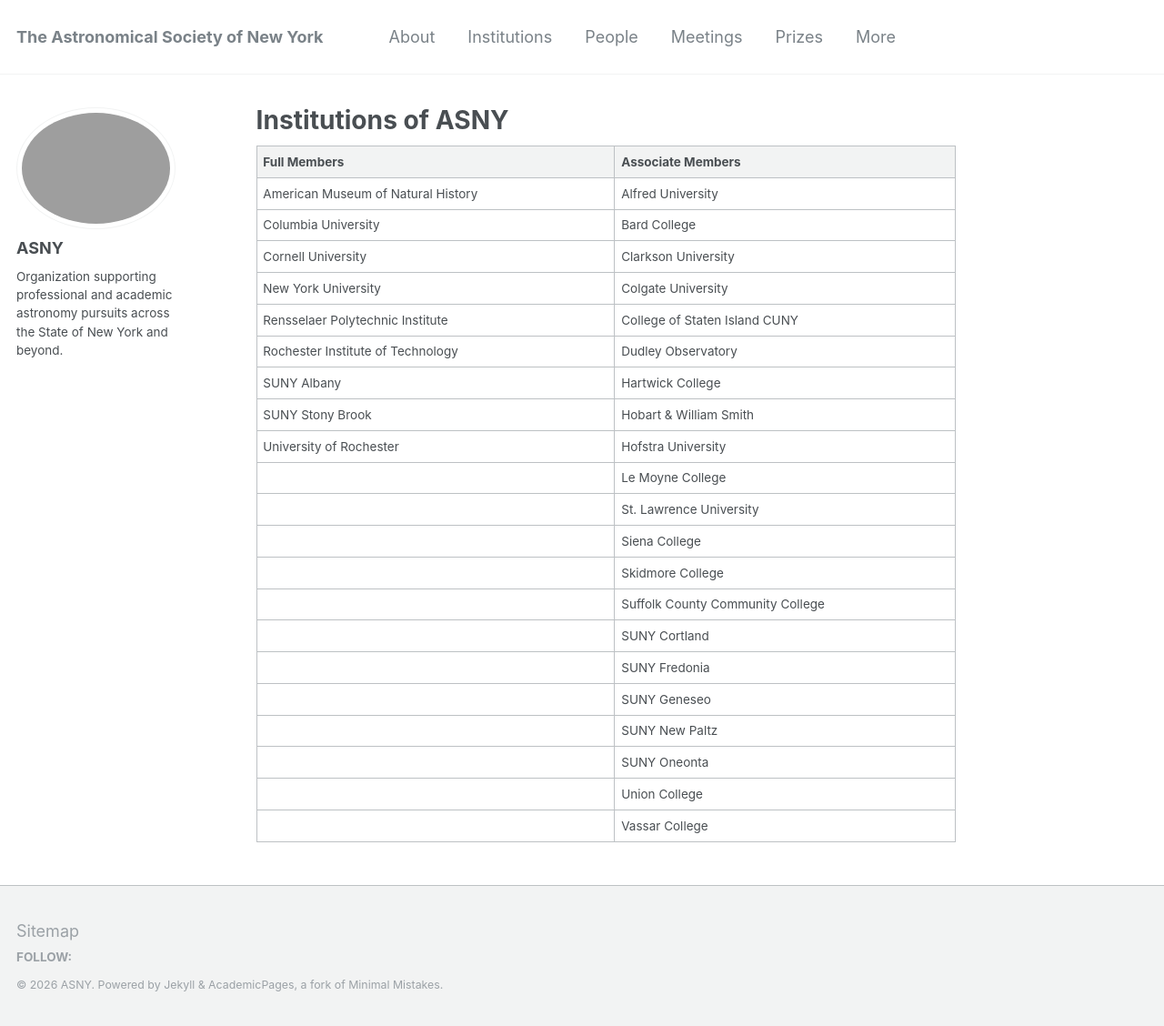
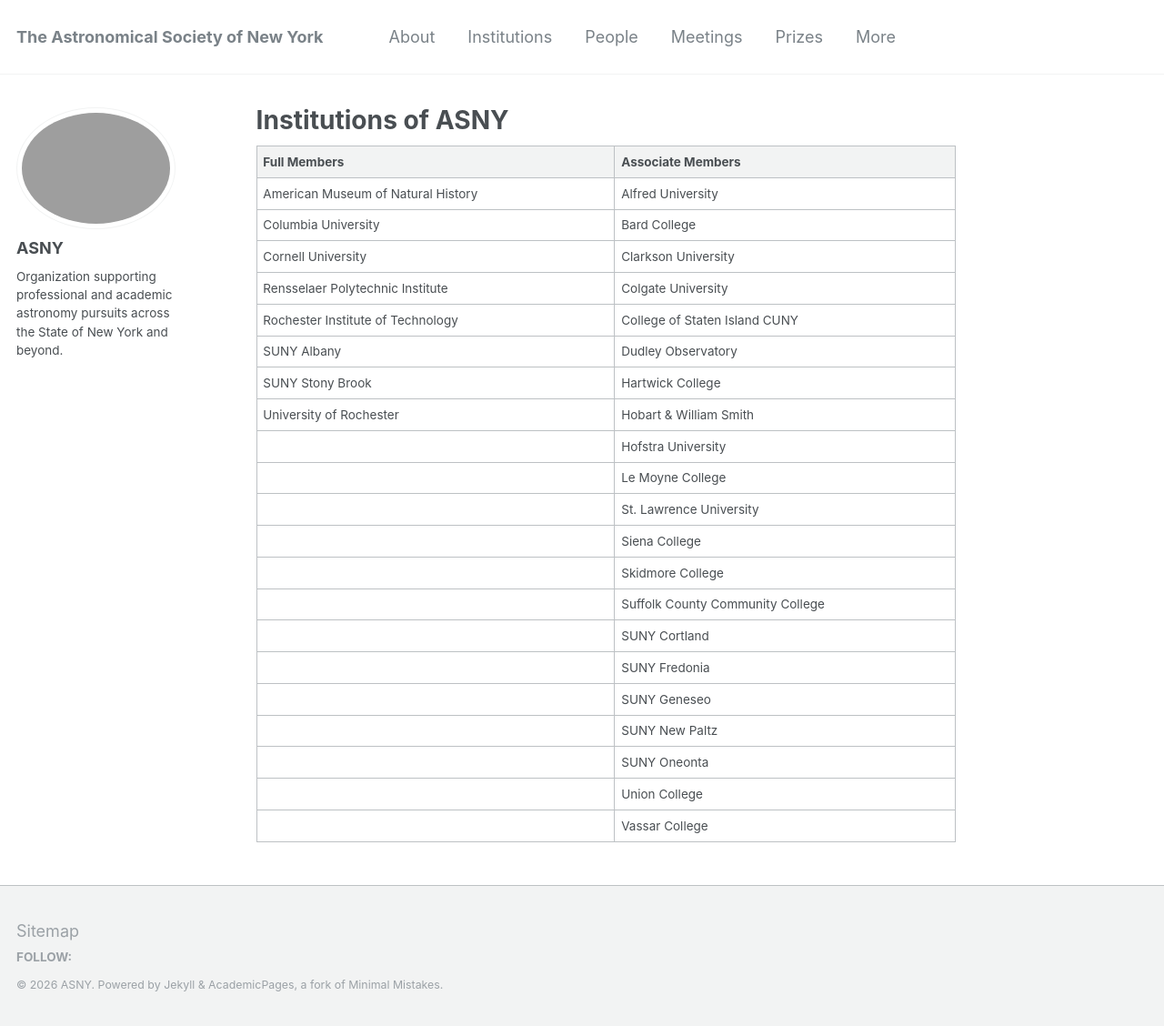
Before and after one commit to AstroNewYork/AstroNewYork.github.io, a Jekyll site: the page built from _pages/institutions.md, in a window 1280 px wide and 1128 px high. Shown: the whole window at 91% size. Built offline with Jekyll 4.4.1, drawn with Linux system fonts in a browser that asks for light colours.

Commit message:
Update institutions.md

```diff
--- a/_pages/institutions.md
+++ b/_pages/institutions.md
@@ -9,12 +9,12 @@
 | American Museum of Natural History | Alfred University |
 | Columbia University | Bard College |
 | Cornell University | Clarkson University |
-| New York University | Colgate University |
-| Rensselaer Polytechnic Institute | College of Staten Island CUNY |
-| Rochester Institute of Technology | Dudley Observatory |
-| SUNY Albany | Hartwick College |
-| SUNY Stony Brook | Hobart & William Smith |
-| University of Rochester | Hofstra University |
+| Rensselaer Polytechnic Institute | Colgate University |
+| Rochester Institute of Technology | College of Staten Island CUNY |
+| SUNY Albany | Dudley Observatory |
+| SUNY Stony Brook | Hartwick College |
+| University of Rochester | Hobart & William Smith |
+|  | Hofstra University |
 |  | Le Moyne College |
 |  | St. Lawrence University |
 |  | Siena College |
```
